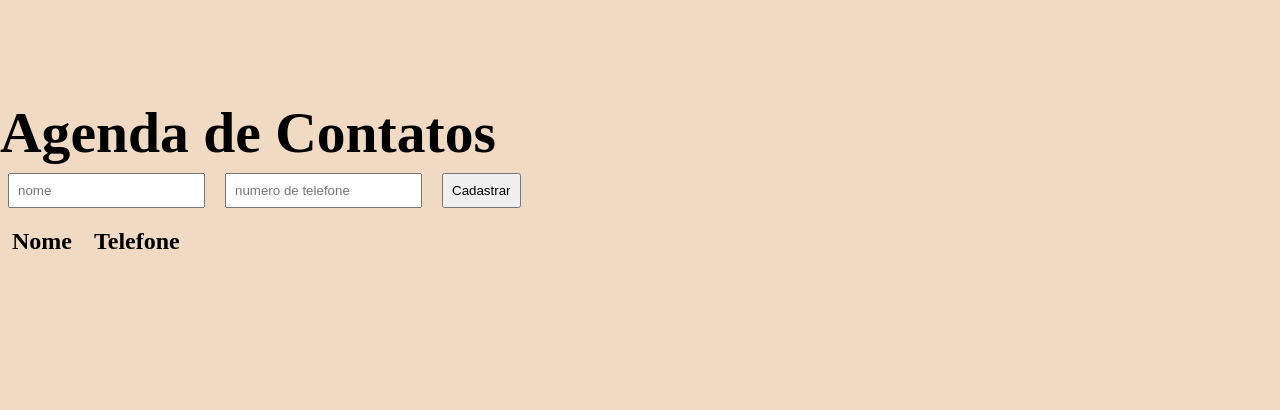
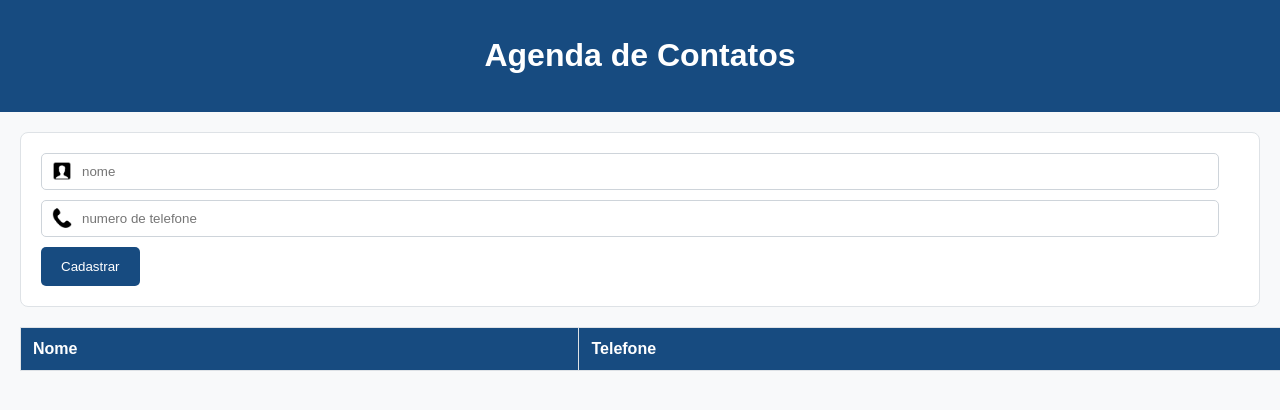
Before and after one commit to BarbasPedro/Agenda-de-Contatos, a plain HTML site: page index.html in a window 1280 px wide. Drawn offline with Linux system fonts and the light colour scheme.

Commit message:
Alterações no CSS

```diff
--- a/main.css
+++ b/main.css
@@ -1,36 +1,85 @@
-* {
+body {
+  font-family: 'Arial', sans-serif;
+  margin: 0;
   padding: 0;
-  margin: 0;
-  box-sizing: border-box;
+  background-color: #f8f9fa;
 }
 
 header {
-  font-size: 1.8rem;
+  background-color: #174b80;
+  color: #fff;
+  padding: 1em;
+  text-align: center;
 }
 
-body {
-  padding-top: 100px;
-  background-color: rgb(240, 218, 195);
+form {
+  margin: 20px;
+  padding: 20px;
+  border: 1px solid #dee2e6;
+  border-radius: 8px;
+  background-color: #fff;
 }
 
-form input,
-form button {
-  display: inline;
-  margin: 8px;
-  padding: 8px;
+input {
+  margin-bottom: 10px;
+  padding: 10px;
+  width: calc(100% - 20px);
+  box-sizing: border-box;
+  background-repeat: no-repeat;
+  background-position: left 10px center;
+  padding-left: 40px;
+  border: 1px solid #ced4da;
+  border-radius: 5px;
+  transition: border-color 0.3s, box-shadow 0.3s;
 }
 
-form img {
-  width: 30px;
+input:focus {
+  border-color: #007bff;
+  box-shadow: 0 0 8px rgba(0, 123, 255, 0.5);
 }
 
-table th {
-  font-size: 1.5rem;
-  text-align: center;
-  padding: 10px;
+#nome {
+  background-image: url('./images/icons8-nome-50.png');
+  background-size: 20px;
 }
 
-table td {
-  text-align: center;
-  padding: 10px;
+#telefone {
+  background-image: url('./images/icons8-telefone-26.png');
+  background-size: 20px;
 }
+
+button {
+  background-color: #174b80;
+  color: #fff;
+  padding: 12px 20px;
+  border: none;
+  border-radius: 5px;
+  cursor: pointer;
+  transition: background-color 0.3s;
+}
+
+button:hover {
+  background-color: #3c8ee6;
+}
+
+table {
+  margin: 20px;
+  width: 100%;
+  border-collapse: collapse;
+  background-color: #fff;
+}
+
+th, td {
+  padding: 12px;
+  border: 1px solid #dee2e6;
+  text-align: left;
+}
+
+th {
+  background-color: #174b80;
+  color: #fff;
+}
+
+tbody tr:nth-child(even) {
+  background-color: #f8f9fa;
+}
```
Also changed, not shown: images/icons8-nome-50.png (added), images/icons8-telefone-26.png (added).
